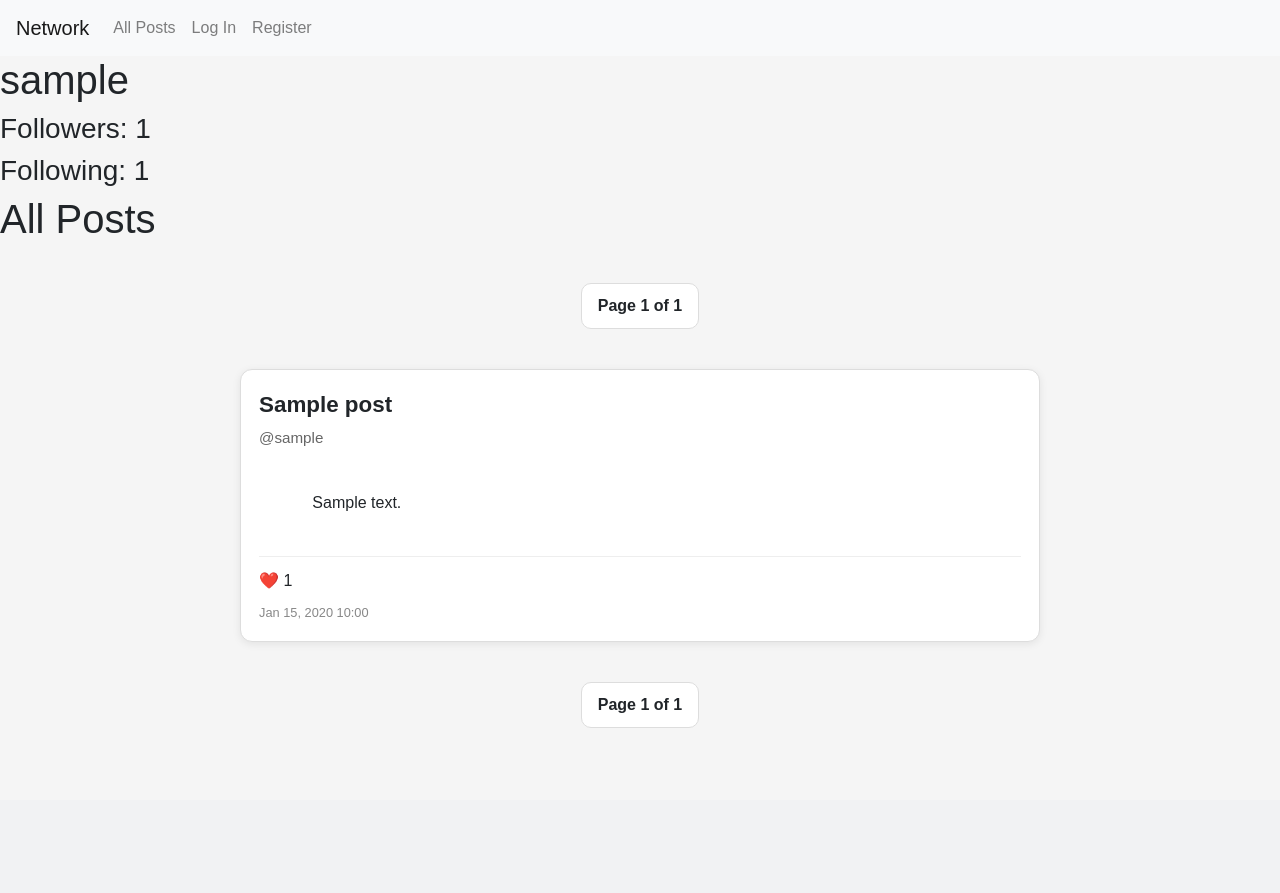
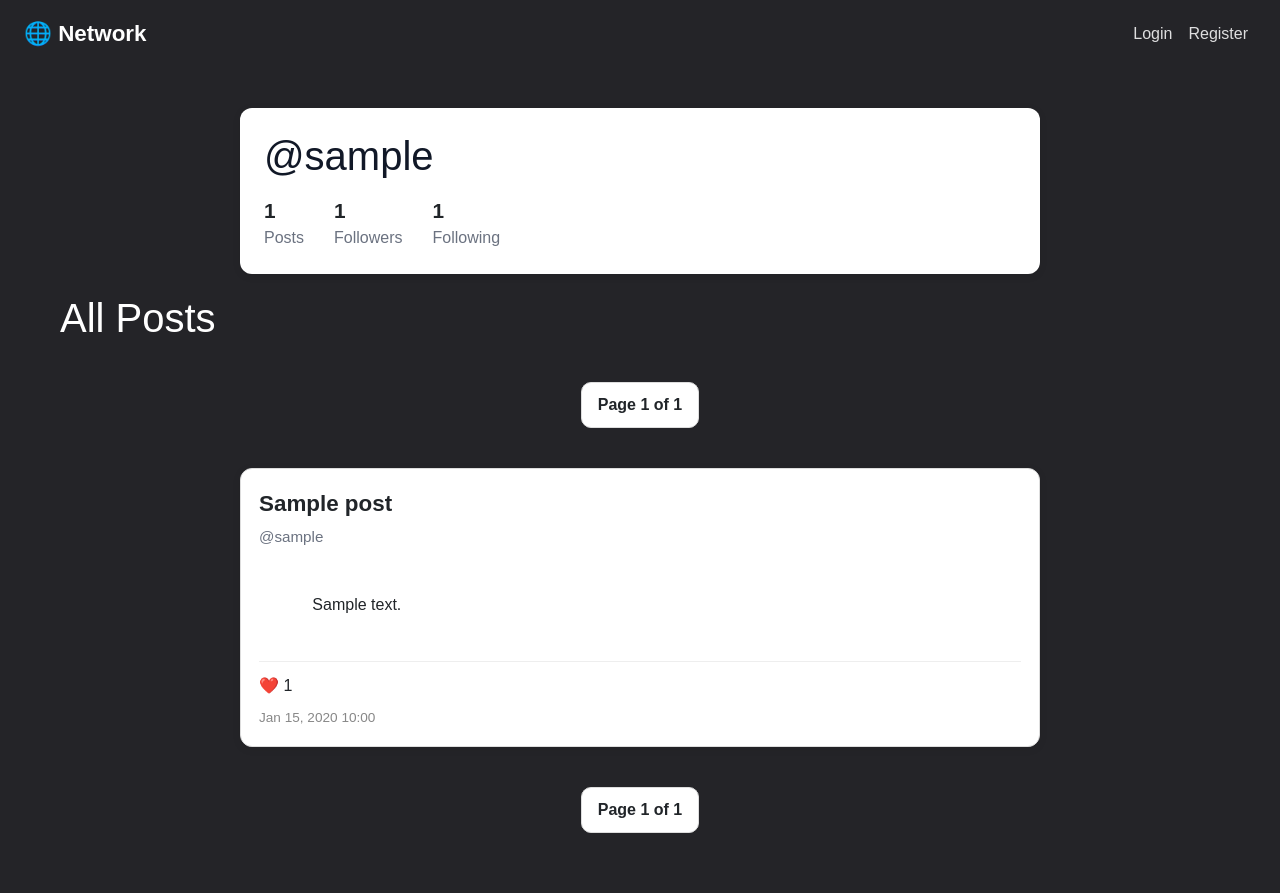
Before and after one commit to ujjwaluzu/cs50w-network, a Django app: a page that uses network/templates/network/layout.html in a window 1280 px wide. Before the commit the page ends 728 px from the top, so only its background shows below. Run offline with Django 3.2, Linux system fonts and the light colour scheme; tables that the repository leaves empty hold one stand-in row (values such as "Sample post"); some libraries are stand-ins or nearby versions.

Commit message:
improved html structure

```diff
--- a/network/static/network/script.js
+++ b/network/static/network/script.js
@@ -78,7 +78,7 @@ if (followBtn) {
         .then(data => {
 
             document.querySelector("#followers-count")
-                .innerText = `Followers: ${data.followers_count}`;
+                .innerText = `${data.followers_count}`;
 
             followBtn.innerText = data.following
                 ? "Unfollow"
--- a/network/static/network/styles.css
+++ b/network/static/network/styles.css
@@ -1,9 +1,80 @@
 body {
-    background-color: #f5f5f5;
+    background-color: #242428;
     font-family: Arial, Helvetica, sans-serif;
 }
 
+/* NAVBAR */
 
+.custom-navbar {
+    background: #242428;
+    padding: 12px 24px;
+}
+
+.custom-navbar .navbar-brand {
+    color: white !important;
+    font-size: 1.4rem;
+}
+
+.custom-navbar .nav-link {
+    color: rgba(255,255,255,0.85) !important;
+    transition: 0.2s;
+}
+
+.custom-navbar .nav-link:hover {
+    color: white !important;
+}
+
+.username-nav {
+    font-weight: bold;
+}
+
+/* BODY */
+
+.body {
+    max-width: 1200px;
+    margin: 0 auto;
+    padding: 20px;
+}
+
+/* MOBILE */
+
+@media (max-width: 768px) {
+
+    .body {
+        padding: 12px;
+    }
+
+    .create-post-card {
+        margin: 10px;
+    }
+
+    .post {
+        padding: 14px;
+    }
+
+    .title {
+        font-size: 1.2rem;
+    }
+
+    .footer {
+        flex-direction: column;
+        align-items: flex-start;
+        gap: 10px;
+    }
+
+    .pagination {
+        flex-wrap: wrap;
+    }
+
+    .custom-navbar {
+        padding: 10px 15px;
+    }
+
+    .navbar-nav {
+        margin-top: 10px;
+    }
+
+}
 /* CREATE POST CARD */
 
 .create-post-card {
@@ -244,3 +315,177 @@ body {
 
     line-height: normal !important;
 }
+
+
+
+
+/* POST HEADER */
+
+.head-top {
+    display: flex;
+    justify-content: space-between;
+    align-items: center;
+    gap: 12px;
+}
+
+.edit-btn {
+    background: #3b82f6;
+    color: white;
+    border: none;
+    border-radius: 8px;
+    padding: 8px 14px;
+    cursor: pointer;
+    font-weight: 600;
+    flex-shrink: 0;
+}
+
+.edit-btn:hover {
+    background: #2563eb;
+}
+
+/* AUTHOR */
+
+.author {
+    margin-top: 6px;
+    color: #6b7280;
+}
+
+.author a {
+    text-decoration: none;
+    color: inherit;
+}
+
+.author a:hover {
+    text-decoration: underline;
+}
+
+/* CONTENT */
+
+.content {
+    margin-top: 15px;
+    margin-bottom: 15px;
+    line-height: 1.7;
+}
+
+/* FOOTER */
+
+.footer {
+    display: flex;
+    justify-content: space-between;
+    align-items: center;
+
+    border-top: 1px solid #eee;
+
+    padding-top: 12px;
+    margin-top: 12px;
+}
+
+.footer-left {
+    display: flex;
+    align-items: center;
+    gap: 12px;
+}
+
+/* LIKE BUTTON */
+
+.like-btn {
+    background: #f3f4f6;
+    border: 1px solid #ddd;
+    border-radius: 8px;
+
+    padding: 6px 12px;
+
+    cursor: pointer;
+    font-weight: 600;
+}
+
+.like-btn:hover {
+    background: #e5e7eb;
+}
+
+/* TIME */
+
+.time {
+    color: #888;
+    font-size: 0.85rem;
+}
+
+/* MOBILE */
+
+@media (max-width: 768px) {
+
+    .head-top {
+        flex-direction: column;
+        align-items: flex-start;
+    }
+
+    .footer {
+        flex-direction: column;
+        align-items: flex-start;
+        gap: 10px;
+    }
+
+}
+
+
+/* PROFILE */
+
+.profile-card {
+    max-width: 800px;
+    margin: 20px auto;
+
+    background: white;
+
+    border-radius: 12px;
+
+    padding: 24px;
+
+    box-shadow: 0 2px 8px rgba(0,0,0,0.08);
+}
+
+.profile-header {
+    display: flex;
+    justify-content: space-between;
+    align-items: center;
+}
+
+.profile-name {
+    margin-bottom: 15px;
+    color: #111827;
+}
+
+.profile-stats {
+    display: flex;
+    gap: 30px;
+}
+
+.stat {
+    display: flex;
+    flex-direction: column;
+}
+
+.stat strong {
+    font-size: 1.3rem;
+}
+
+.stat span {
+    color: #6b7280;
+}
+
+.follow-btn {
+    background: #3b82f6;
+    color: white;
+
+    border: none;
+    border-radius: 8px;
+
+    padding: 10px 18px;
+
+    font-weight: 600;
+
+    cursor: pointer;
+}
+
+.follow-btn:hover {
+    background: #2563eb;
+}
--- a/network/templates/network/following.html
+++ b/network/templates/network/following.html
@@ -3,7 +3,7 @@
 {% block body %}
 
 
-<h1>All Posts</h1>
+<h1 style="color: white;">All Posts</h1>
 <div class="pagination">
 
     {% if posts.has_previous %}
--- a/network/templates/network/layout.html
+++ b/network/templates/network/layout.html
@@ -3,49 +3,138 @@
 <!DOCTYPE html>
 <html lang="en">
 <head>
-        <title>{% block title %}Social Network{% endblock %}</title>
-        <link rel="stylesheet" href="https://stackpath.bootstrapcdn.com/bootstrap/4.4.1/css/bootstrap.min.css" integrity="sha384-Vkoo8x4CGsO3+Hhxv8T/Q5PaXtkKtu6ug5TOeNV6gBiFeWPGFN9MuhOf23Q9Ifjh" crossorigin="anonymous">
-        <link href="{% static 'network/styles.css' %}" rel="stylesheet">
+
+    <meta charset="UTF-8">
+    <meta name="viewport" content="width=device-width, initial-scale=1.0">
+
+    <title>
+        {% block title %}
+            Social Network
+        {% endblock %}
+    </title>
+
+    <link
+        rel="stylesheet"
+        href="https://stackpath.bootstrapcdn.com/bootstrap/4.4.1/css/bootstrap.min.css"
+        integrity="sha384-Vkoo8x4CGsO3+Hhxv8T/Q5PaXtkKtu6ug5TOeNV6gBiFeWPGFN9MuhOf23Q9Ifjh"
+        crossorigin="anonymous"
+    >
+
+    <link
+        href="{% static 'network/styles.css' %}"
+        rel="stylesheet"
+    >
 
 </head>
+
 <body>
 
-        <nav class="navbar navbar-expand-lg navbar-light bg-light">
-            <a class="navbar-brand" href="#">Network</a>
+    <nav class="navbar navbar-expand-lg navbar-dark custom-navbar">
 
-            <div>
-              <ul class="navbar-nav mr-auto">
+        <a class="navbar-brand font-weight-bold"
+           href="{% url 'index' %}">
+            🌐 Network
+        </a>
+
+        <button
+            class="navbar-toggler"
+            type="button"
+            data-toggle="collapse"
+            data-target="#navbarContent"
+            aria-controls="navbarContent"
+            aria-expanded="false"
+            aria-label="Toggle navigation"
+        >
+            <span class="navbar-toggler-icon"></span>
+        </button>
+
+        <div
+            class="collapse navbar-collapse"
+            id="navbarContent"
+        >
+
+            <ul class="navbar-nav ml-auto">
+
                 {% if user.is_authenticated %}
+
                     <li class="nav-item">
-                        <a class="nav-link" href="#"><strong>{{ user.username }}</strong></a>
+                        <a
+                            class="nav-link username-nav"
+                            href="{% url 'profile' user.username %}"
+                        >
+                            👤 {{ user.username }}
+                        </a>
                     </li>
+
+                    <li class="nav-item">
+                        <a
+                            class="nav-link"
+                            href="{% url 'index' %}"
+                        >
+                            Home
+                        </a>
+                    </li>
+
+                    <li class="nav-item">
+                        <a
+                            class="nav-link"
+                            href="{% url 'following' %}"
+                        >
+                            Following
+                        </a>
+                    </li>
+
+                    <li class="nav-item">
+                        <a
+                            class="nav-link"
+                            href="{% url 'logout' %}"
+                        >
+                            Logout
+                        </a>
+                    </li>
+
+                {% else %}
+
+                    <li class="nav-item">
+                        <a
+                            class="nav-link"
+                            href="{% url 'login' %}"
+                        >
+                            Login
+                        </a>
+                    </li>
+
+                    <li class="nav-item">
+                        <a
+                            class="nav-link"
+                            href="{% url 'register' %}"
+                        >
+                            Register
+                        </a>
+                    </li>
+
                 {% endif %}
-                <li class="nav-item">
-                  <a class="nav-link" href="{% url 'index' %}">All Posts</a>
-                </li>
-                {% if user.is_authenticated %}
-                    <li class="nav-item">
-                        <a class="nav-link" href="{% url 'following' %}">Following</a>
-                    </li>
-                    <li class="nav-item">
-                        <a class="nav-link" href="{% url 'logout' %}">Log Out</a>
-                    </li>
-                {% else %}
-                    <li class="nav-item">
-                        <a class="nav-link" href="{% url 'login' %}">Log In</a>
-                    </li>
-                    <li class="nav-item">
-                        <a class="nav-link" href="{% url 'register' %}">Register</a>
-                    </li>
-                {% endif %}
+
             </ul>
+
         </div>
+
     </nav>
 
-        <div class="body">
+    <main class="body">
+
         {% block body %}
         {% endblock %}
-        </div>
+
+    </main>
+
+    <script src="https://code.jquery.com/jquery-3.4.1.slim.min.js"></script>
+
+    <script src="https://cdn.jsdelivr.net/npm/popper.js@1.16.0/dist/umd/popper.min.js"></script>
+
+    <script src="https://stackpath.bootstrapcdn.com/bootstrap/4.4.1/js/bootstrap.min.js"></script>
+
     <script src="{% static 'network/script.js' %}"></script>
+
 </body>
 </html>
--- a/network/templates/network/profile.html
+++ b/network/templates/network/profile.html
@@ -4,22 +4,44 @@
 
 
 
-<h1>{{ name }}</h1>
+<div class="profile-card">
+
+    <div class="profile-header">
+
+        <div>
+            <h1 class="profile-name">
+                @{{ name.username }}
+            </h1>
 
             <div class="profile-stats">
 
-    <h3 id="followers-count">
-        Followers: {{ name.followers.count }}
-    </h3>
+                <div class="stat">
+                    <strong>{{ posts.paginator.count }}</strong>
+                    <span>Posts</span>
+                </div>
 
-    <h3>
-        Following: {{ name.following.count }}
-    </h3>
+                <div class="stat">
+                    <strong id="followers-count">
+                        {{ name.followers.count }}
+                    </strong>
+                    <span>Followers</span>
+                </div>
+
+                <div class="stat">
+                    <strong>
+                        {{ name.following.count }}
+                    </strong>
+                    <span>Following</span>
+                </div>
+
+            </div>
+        </div>
 
         {% if request.user.is_authenticated and not is_owner %}
             <button
                 id="follow-btn"
                 data-username="{{ name.username }}"
+                class="follow-btn"
             >
                 {% if following %}
                     Unfollow
@@ -31,11 +53,13 @@
 
     </div>
 
+</div>
 
 
 
 
-<h1>All Posts</h1>
+
+<h1 style="color: white;">All Posts</h1>
 <div class="pagination">
 
     {% if posts.has_previous %}
```
Also changed, not shown: network/templates/network/index.html (+9 -5 lines). Lines whose indentation alone changed are shown as unchanged.
